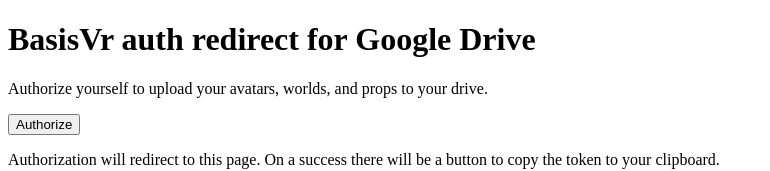
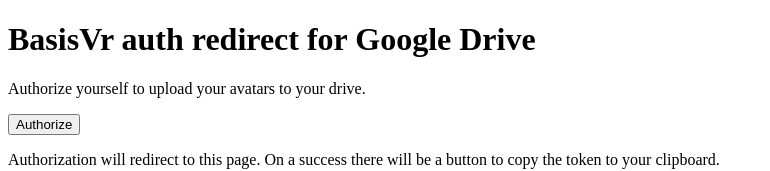
Before and after one commit to neon-glowstick/BasisVR-GDriveHosting, a plain HTML site: page index.html in a window 1280 px wide. Shown: the top 171 px of the page, without its empty margins (0-770 px from the left). Drawn offline with Linux system fonts and the light colour scheme.

Commit message:
Update readme with usage instructions
Update text in index.html

```diff
--- a/index.html
+++ b/index.html
@@ -11,7 +11,7 @@
         BasisVr auth redirect for Google Drive
     </h1>
     <p>
-        Authorize yourself to upload your avatars, worlds, and props to your drive.
+        Authorize yourself to upload your avatars to your drive.
     </p>
     <button onclick="oauthSignIn()">
         Authorize
```
Also changed, not shown: README.md.
